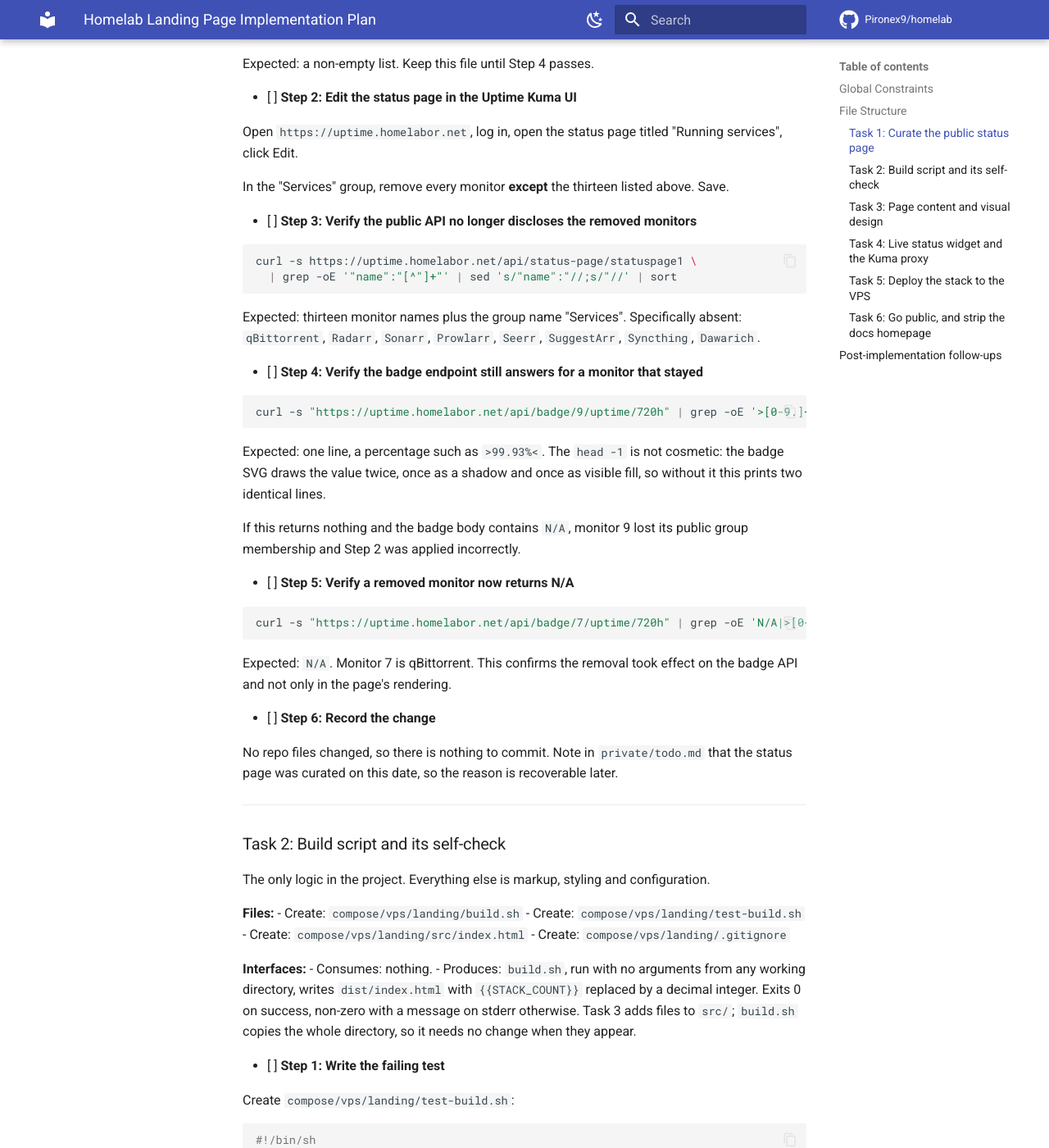
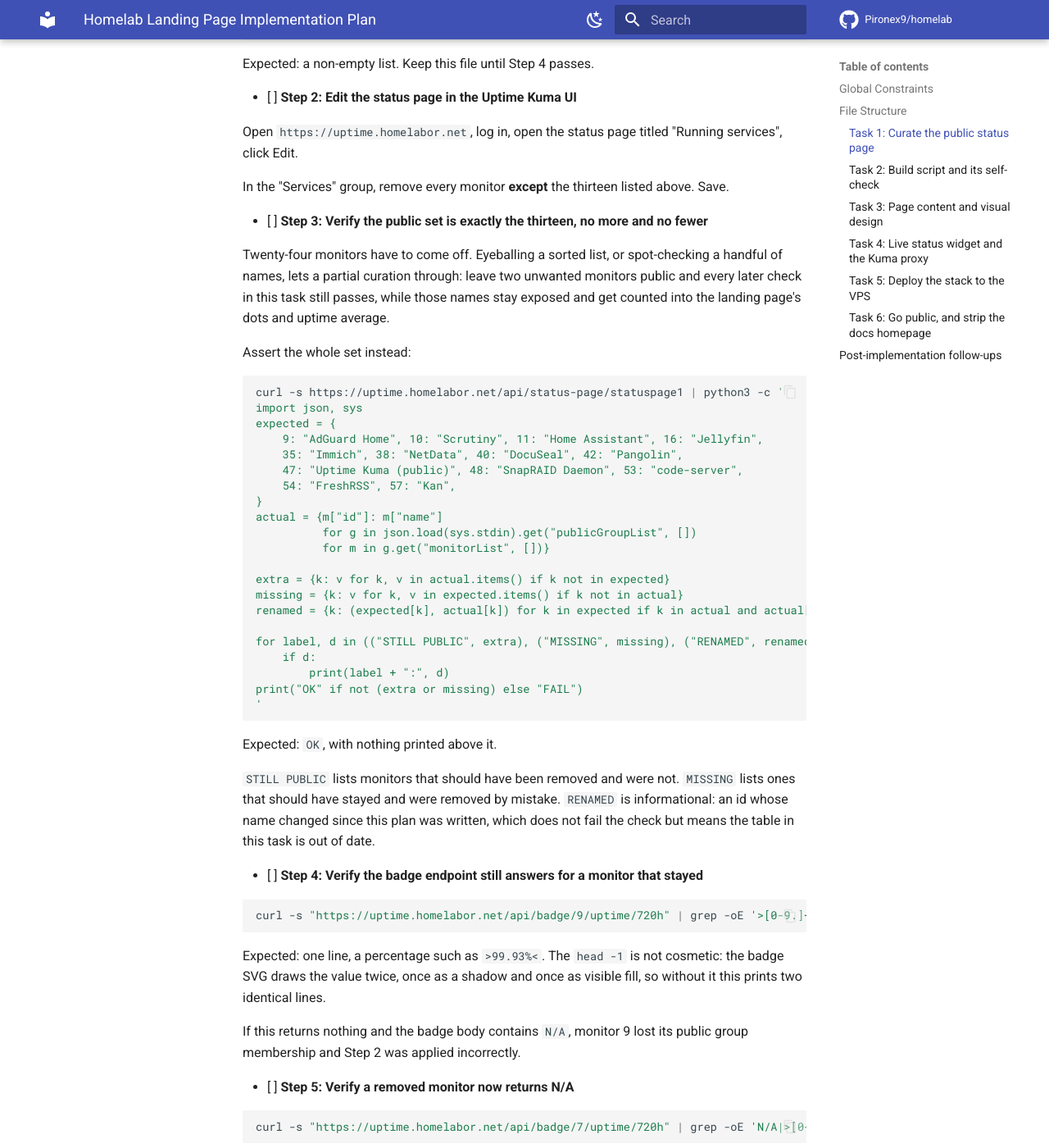
Before and after one commit to Pironex9/homelab, an MkDocs documentation site: the page built from docs/superpowers/plans/2026-07-27-homelab-landing-page.md, in a window 1280 px wide and 1400 px high, scrolled down 3320 px. Shown: the whole window at 82% size. Built offline with MkDocs 1.6.1 and Material for MkDocs 9.7.7, drawn with Linux system fonts in a browser that asks for light colours; comment, search, counter and statistics services are not loaded.

Commit message:
docs(plan): fix defect from adversarial review round 7
Task 1's curation check verified 8 of the 24 monitors that must be
removed and left the rest to a sorted list read by eye. A partial
curation leaving, say, Calibre Web Automated and BentoPDF public passes
every check in the task, keeps those names exposed, and feeds them into
the landing page's dots and uptime average.

Replaced with an exact set assertion: extra, missing and renamed
monitors are each reported by name, and the step passes only on an exact
match. Run against the current uncurated page it reports 24 still public
and FAIL, with no missing or renamed entries, which also confirms the
plan's thirteen ids and names match the live data.

````diff
--- a/docs/superpowers/plans/2026-07-27-homelab-landing-page.md
+++ b/docs/superpowers/plans/2026-07-27-homelab-landing-page.md
@@ -90,14 +90,39 @@
 
 In the "Services" group, remove every monitor **except** the thirteen listed above. Save.
 
-- [ ] **Step 3: Verify the public API no longer discloses the removed monitors**
+- [ ] **Step 3: Verify the public set is exactly the thirteen, no more and no fewer**
+
+Twenty-four monitors have to come off. Eyeballing a sorted list, or spot-checking a handful of names, lets a partial curation through: leave two unwanted monitors public and every later check in this task still passes, while those names stay exposed and get counted into the landing page's dots and uptime average.
+
+Assert the whole set instead:
 
 ```bash
-curl -s https://uptime.homelabor.net/api/status-page/statuspage1 \
-  | grep -oE '"name":"[^"]+"' | sed 's/"name":"//;s/"//' | sort
+curl -s https://uptime.homelabor.net/api/status-page/statuspage1 | python3 -c '
+import json, sys
+expected = {
+    9: "AdGuard Home", 10: "Scrutiny", 11: "Home Assistant", 16: "Jellyfin",
+    35: "Immich", 38: "NetData", 40: "DocuSeal", 42: "Pangolin",
+    47: "Uptime Kuma (public)", 48: "SnapRAID Daemon", 53: "code-server",
+    54: "FreshRSS", 57: "Kan",
+}
+actual = {m["id"]: m["name"]
+          for g in json.load(sys.stdin).get("publicGroupList", [])
+          for m in g.get("monitorList", [])}
+
+extra = {k: v for k, v in actual.items() if k not in expected}
+missing = {k: v for k, v in expected.items() if k not in actual}
+renamed = {k: (expected[k], actual[k]) for k in expected if k in actual and actual[k] != expected[k]}
+
+for label, d in (("STILL PUBLIC", extra), ("MISSING", missing), ("RENAMED", renamed)):
+    if d:
+        print(label + ":", d)
+print("OK" if not (extra or missing) else "FAIL")
+'
 ```
 
-Expected: thirteen monitor names plus the group name "Services". Specifically absent: `qBittorrent`, `Radarr`, `Sonarr`, `Prowlarr`, `Seerr`, `SuggestArr`, `Syncthing`, `Dawarich`.
+Expected: `OK`, with nothing printed above it.
+
+`STILL PUBLIC` lists monitors that should have been removed and were not. `MISSING` lists ones that should have stayed and were removed by mistake. `RENAMED` is informational: an id whose name changed since this plan was written, which does not fail the check but means the table in this task is out of date.
 
 - [ ] **Step 4: Verify the badge endpoint still answers for a monitor that stayed**
 
````
